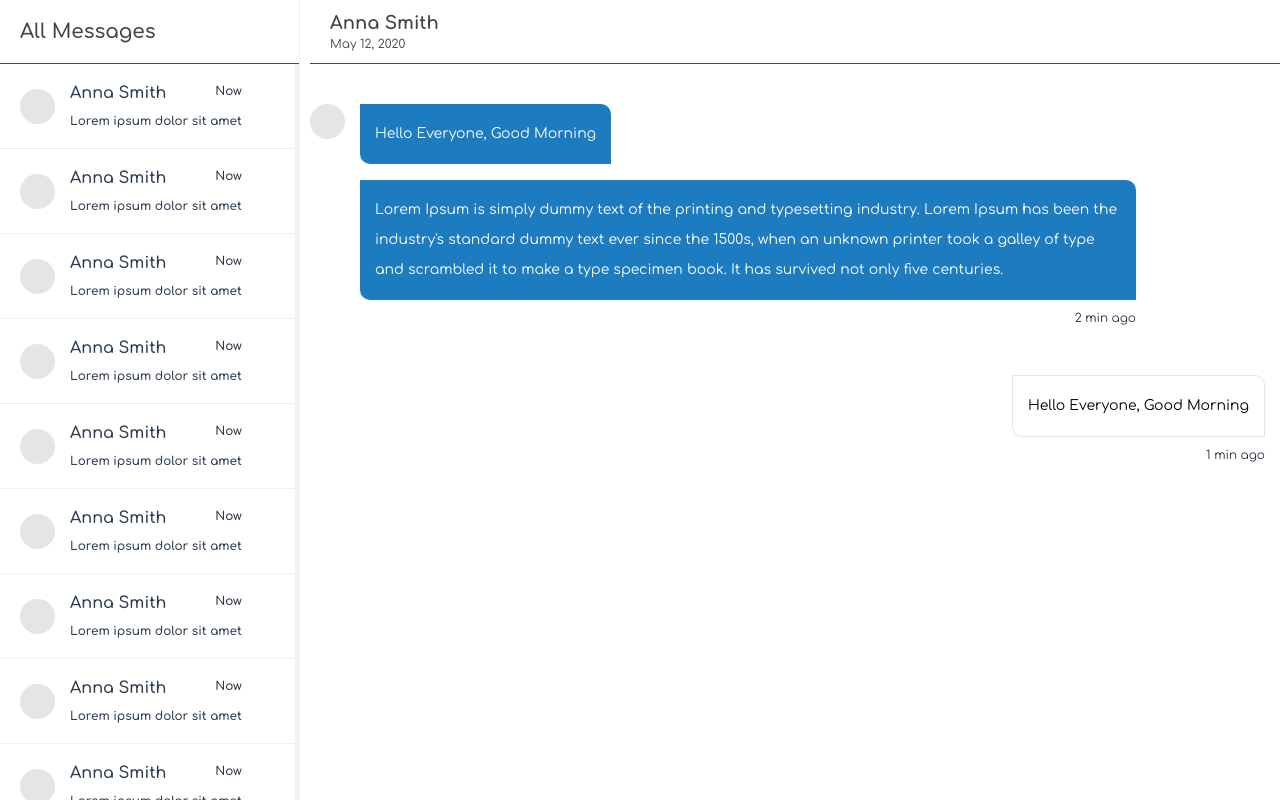
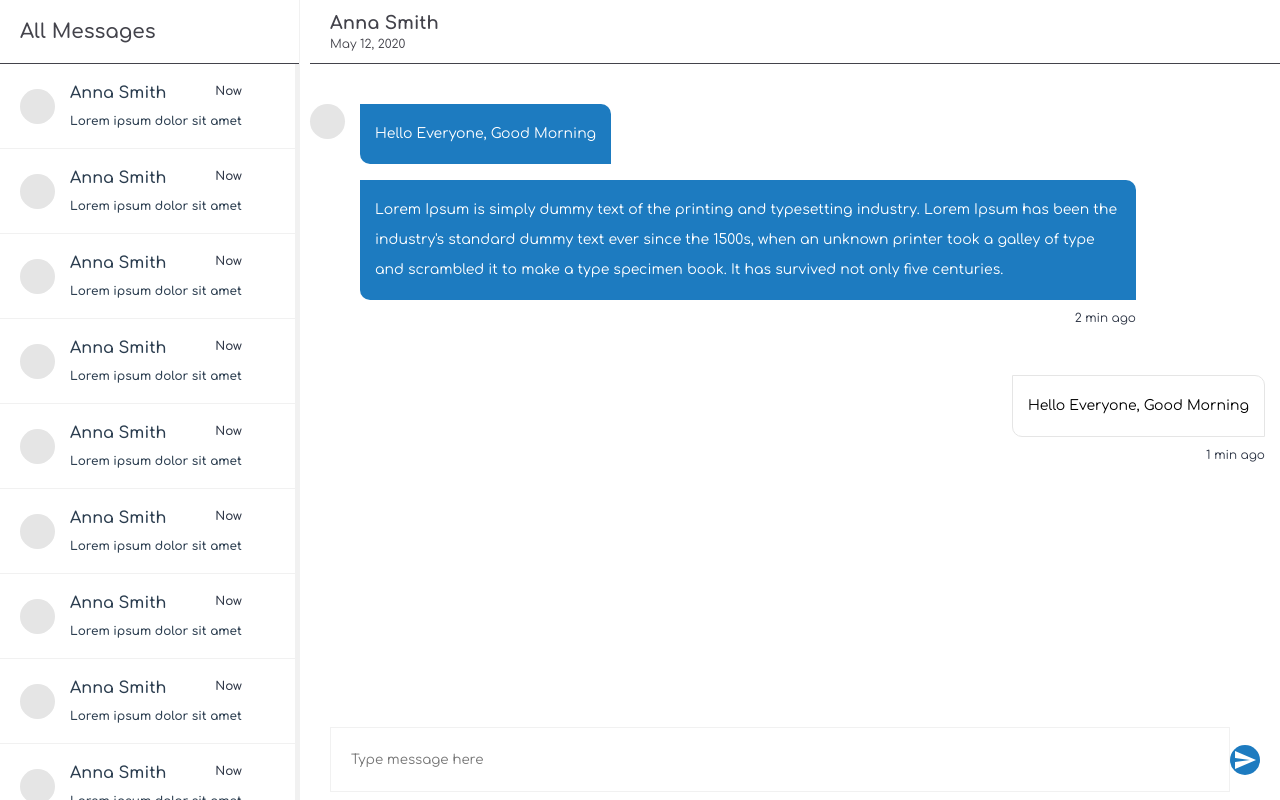
Before and after one commit to thisisutkarsh/Messaging-app, a Vue app: page / in a window 1280 px wide. Shown: the top 800 px of the page. Built offline with nearby package versions, Linux system fonts and the light colour scheme.

Commit message:
Desktop mode complete

```diff
--- a/src/App.vue
+++ b/src/App.vue
@@ -5,6 +5,10 @@
         <p>All Messages</p>
       </div>
       <div class="scroll">
+        <ChatContent></ChatContent>
+        <ChatContent></ChatContent>
+        <ChatContent></ChatContent>
+        <ChatContent></ChatContent>
         <ChatContent></ChatContent>
         <ChatContent></ChatContent>
         <ChatContent></ChatContent>
@@ -79,6 +83,7 @@
   grid-area: side;
   font-weight: 600;
   border-right: 1px solid #f1f1f1;
+  overflow-y: auto;
 }
 .main {
   grid-area: main;
@@ -91,10 +96,13 @@
   color: #43434b;
   border-bottom: 1px solid #43434b;
   padding: 20px;
+  height: 64px;
 }
 
 .scroll {
-  /* overflow-y: scroll; */
+  height: calc(100% - 64px);
+  width: 100%;
+  overflow-y: scroll;
 }
 
 .write-area {
@@ -123,4 +131,7 @@
   background-color: #1d7bc0;
   color: #fff;
 }
+
+@media (max-width: 600px) {
+}
 </style>
--- a/src/components/ChatContent.vue
+++ b/src/components/ChatContent.vue
@@ -56,6 +56,7 @@
 .info-header {
   display: flex;
   justify-content: space-between;
+  /* height: 64px; */
 }
 .name {
   font-size: 16px;
```
